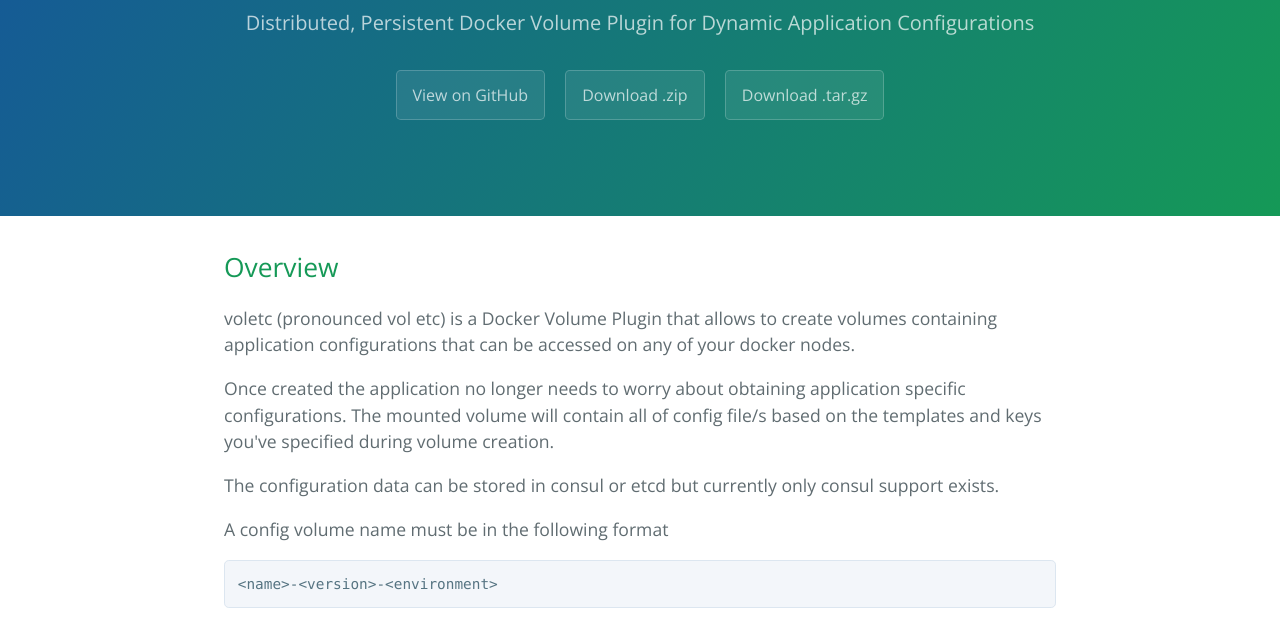
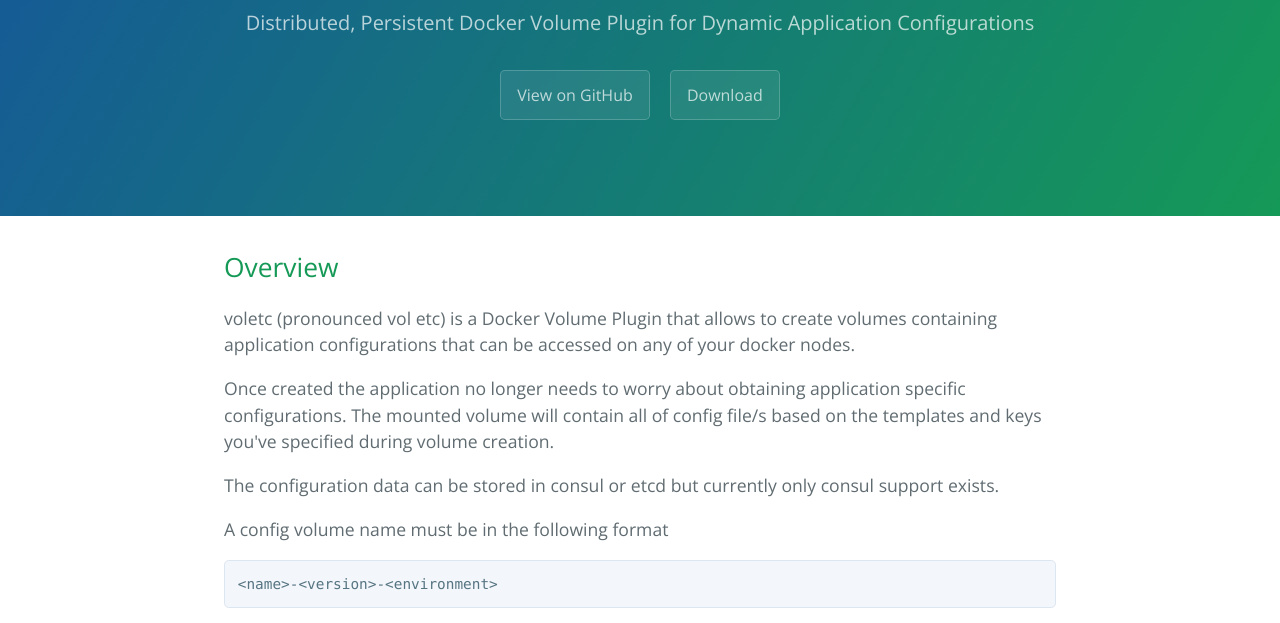
Before and after one commit to ipkg/voletc, a plain HTML site: page index.html in a window 1280 px wide. Shown: the part 167-790 px from the top of the page. Drawn offline with nearby package versions, Linux system fonts and the light colour scheme.

Commit message:
Update index.html

```diff
--- a/index.html
+++ b/index.html
@@ -14,8 +14,7 @@
       <h1 class="project-name">vol-etc</h1>
       <h2 class="project-tagline">Distributed, Persistent Docker Volume Plugin for Dynamic Application Configurations</h2>
       <a href="https://github.com/ipkg/voletc" class="btn">View on GitHub</a>
-      <a href="https://github.com/ipkg/voletc/zipball/master" class="btn">Download .zip</a>
-      <a href="https://github.com/ipkg/voletc/tarball/master" class="btn">Download .tar.gz</a>
+      <a href="https://github.com/ipkg/voletc/releases" class="btn">Download</a>
     </section>
 
     <section class="main-content">
```
